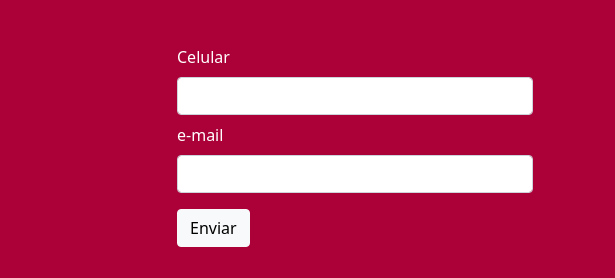
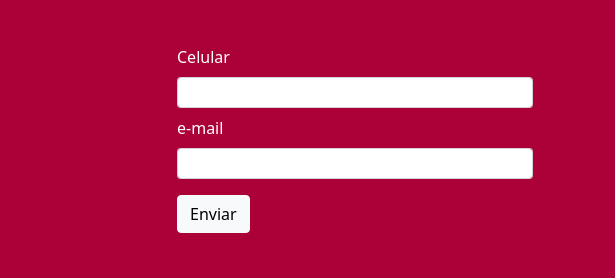
Before and after one commit to Omaldovi8825/terraviva, a plain HTML site: page index.html in a window 1280 px wide. Shown: the part 5741-6019 px from the top of the page, 665-1280 px from the left. Drawn offline with nearby package versions, Linux system fonts and the light colour scheme.

Commit message:
cambios generales

```diff
--- a/index.html
+++ b/index.html
@@ -691,11 +691,11 @@
                         <form onsubmit="enviarFormulario(event)">
                             <div class="mb-2">
                                 <label class="form-label" for="cel">Celular</label>
-                                <input class="form-control" type="tel" required minlength="10" maxlength="10" name="cel">
+                                <input class="form-control form-control-sm" type="tel" required minlength="10" maxlength="10" name="cel">
                             </div>
                             <div class="mb-3">
                                 <label class="form-label" for="mail">e-mail</label>
-                                <input class="form-control" type="email" name="mail">
+                                <input class="form-control form-control-sm" type="email" name="mail">
                             </div>
                             <button class="btn btn-light" type="submit">Enviar</button>
                         </form>
```
